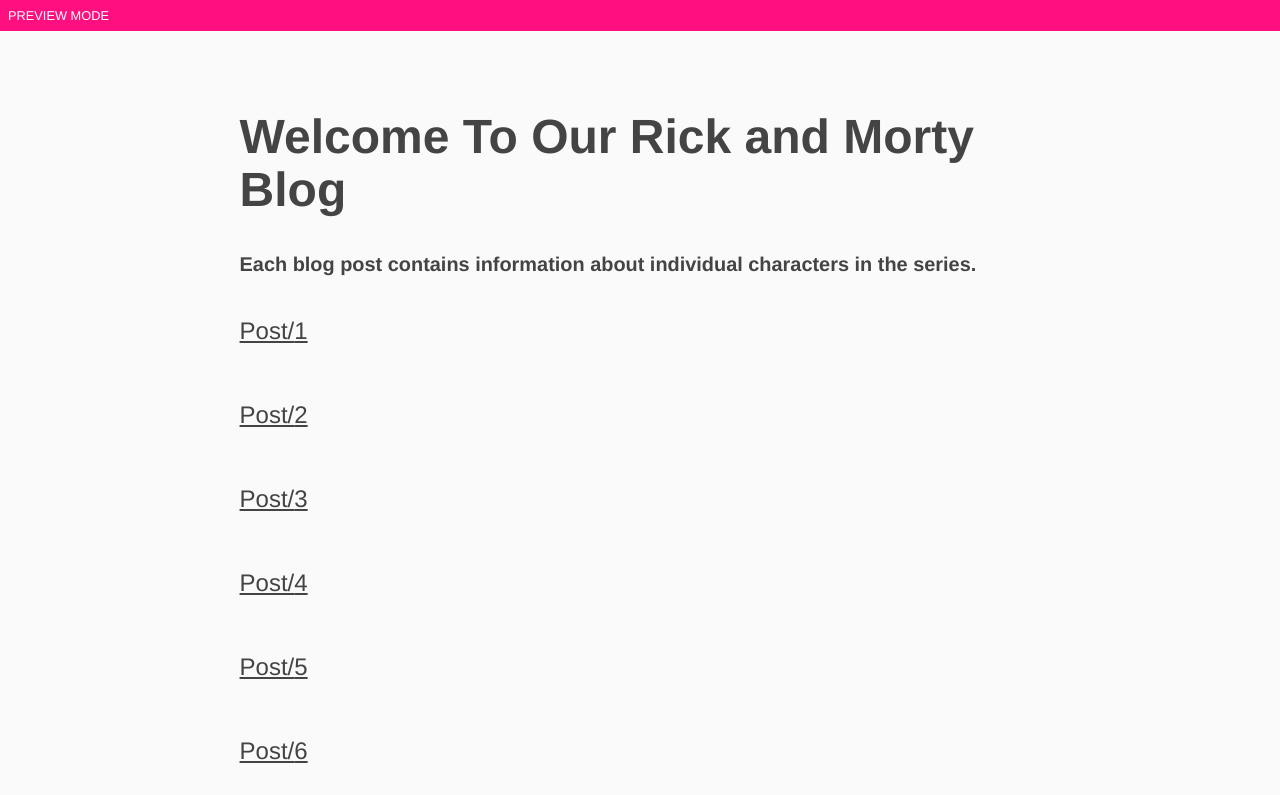
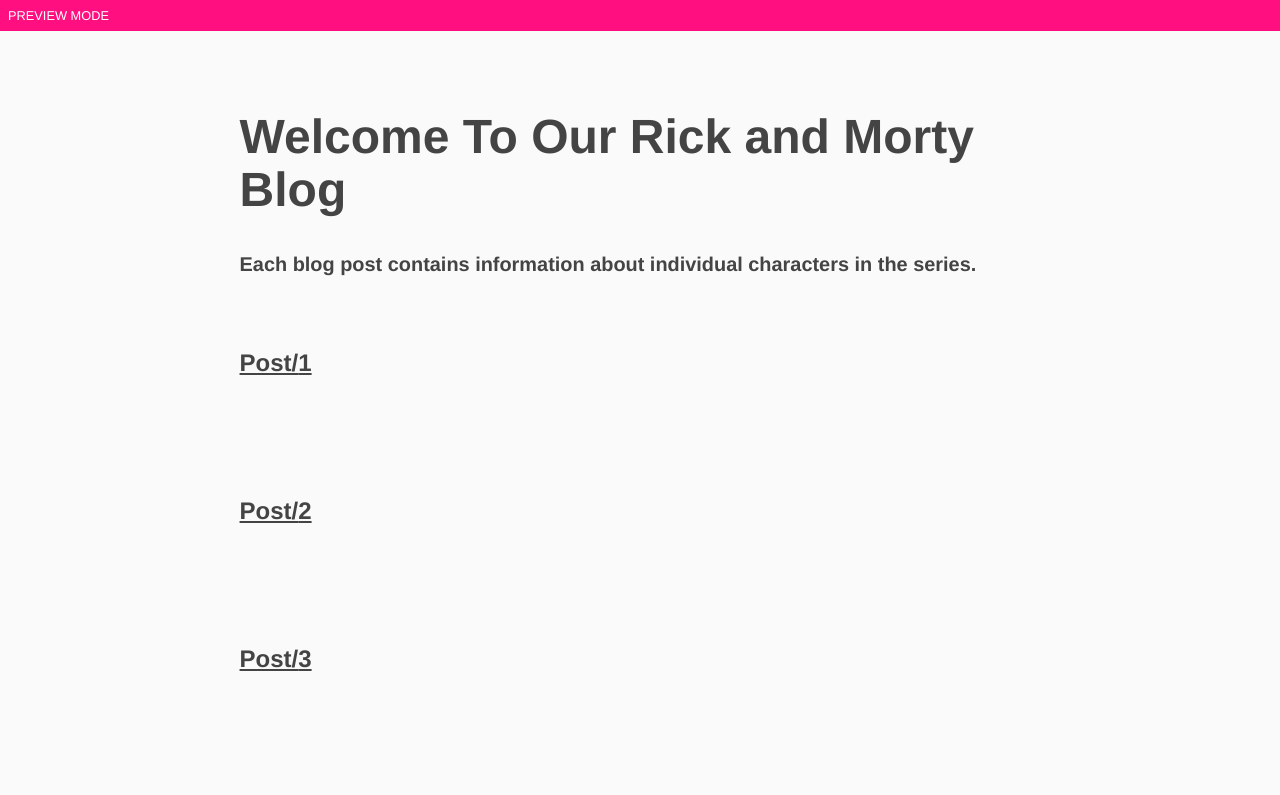
Before and after one commit to Atanda1/capriblog, a React (Vite) app: page / in a window 1280 px wide. Shown: the top 795 px of the page. Built offline with nearby package versions, Linux system fonts and the light colour scheme.

Commit message:
Changes made

```diff
--- a/src/Posts.island.tsx
+++ b/src/Posts.island.tsx
@@ -12,7 +12,9 @@
     <div style={container}>
       {[...Array(10)].map((x, i) => (
         <div style={containerItem}>
-          <Link to={`/post/${i + 1}`}>Post/{i + 1}</Link>
+          <Link to={`/post/${i + 1}`}>
+            <h4>Post/{i + 1}</h4>
+          </Link>
         </div>
       ))}
     </div>
```
